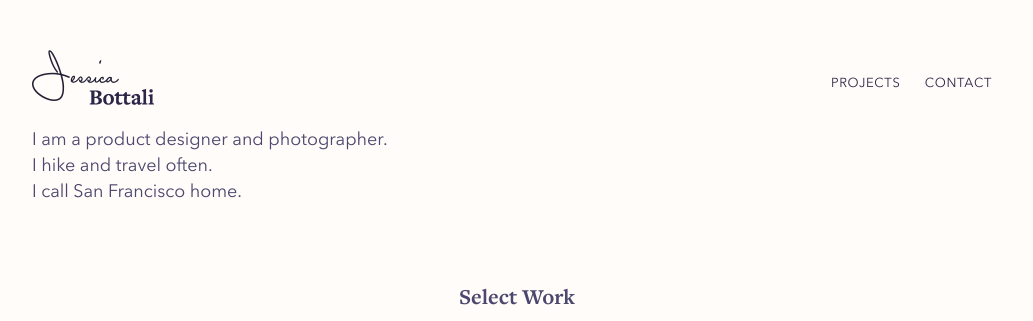
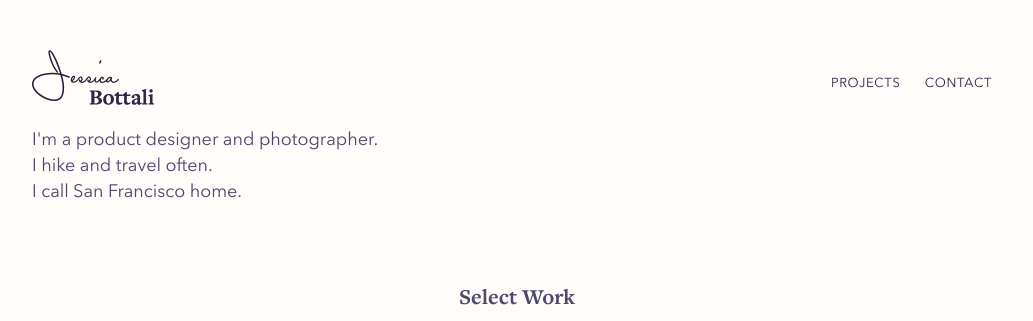
Before and after one commit to jessbottali/jessicabottali.com, a Jekyll site: the page built from index.html, in a window 1280 px wide and 900 px high. Shown: the top 321 px of the window, without its empty margins (123-1156 px from the left). Built offline with Jekyll 4.4.1, drawn with Linux system fonts in a browser that asks for light colours; comment, search, counter and statistics services are not loaded.

Commit message:
Update index.html
bio

```diff
--- a/index.html
+++ b/index.html
@@ -9,7 +9,7 @@ layout: default
       <main class="Container">
         <div class="Grid gutters">
           <div class="Grid-cell">
-            <p class="intro-content">I am a product designer and photographer. <br /> I hike and travel often. <br /> I call San Francisco home. </p>
+            <p class="intro-content">I'm a product designer and photographer. <br /> I hike and travel often. <br /> I call San Francisco home. </p>
           </div>
         </div>
       </main>
```
